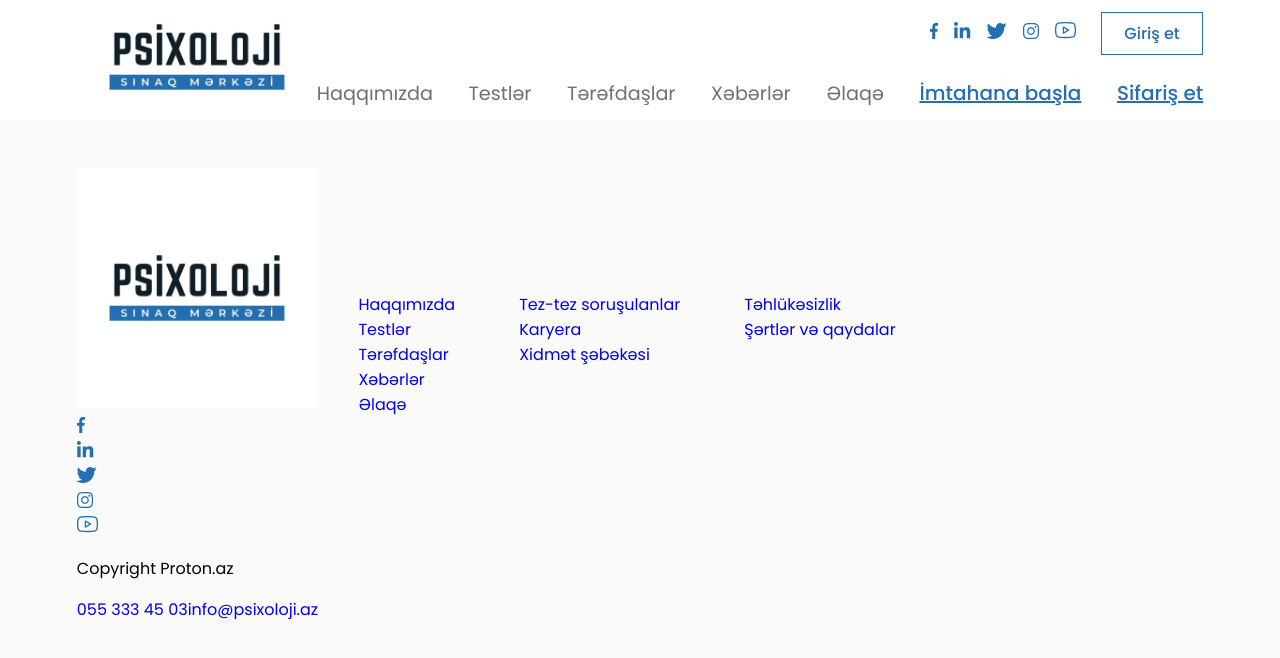
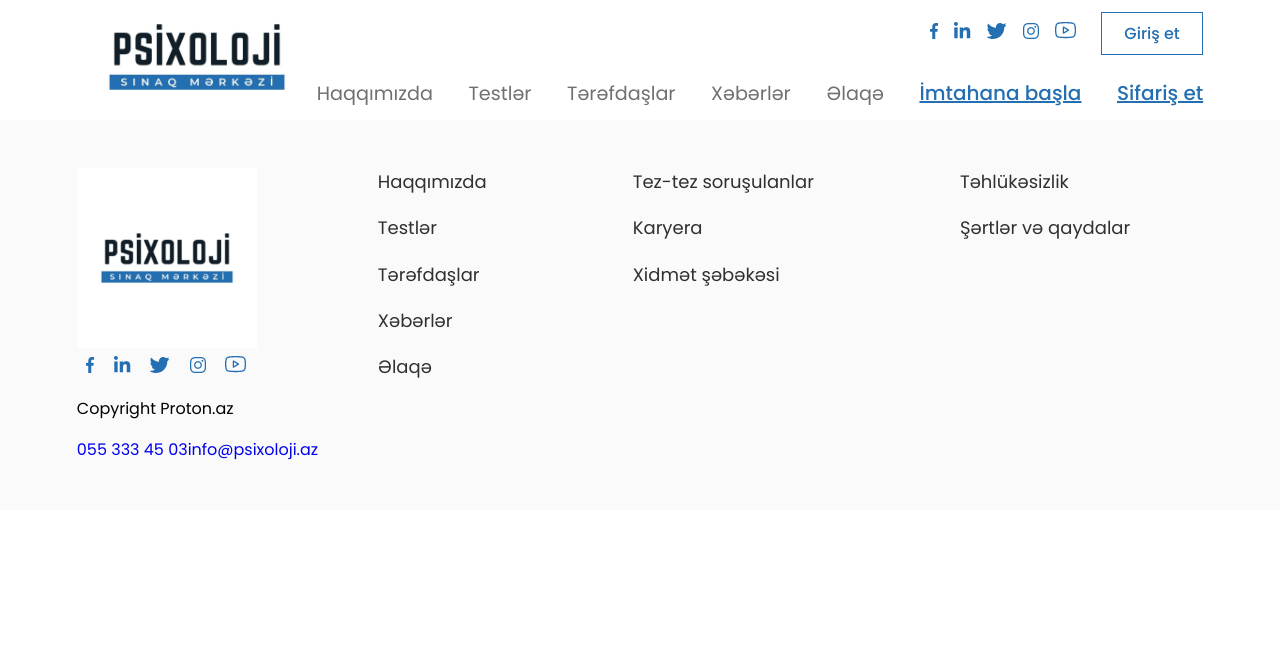
Before and after one commit to ccavad/react-psixoloji, a React (Vite) app: page / in a window 1280 px wide. Shown: the top 658 px of the page. Built offline with nearby package versions, Linux system fonts and the light colour scheme.

Commit message:
some styling changes

```diff
--- a/index.html
+++ b/index.html
@@ -10,6 +10,7 @@
     <!-- Font awesome  -->
     <link rel="stylesheet" href="https://cdnjs.cloudflare.com/ajax/libs/font-awesome/6.2.0/css/all.min.css" integrity="sha512-xh6O/CkQoPOWDdYTDqeRdPCVd1SpvCA9XXcUnZS2FmJNp1coAFzvtCN9BmamE+4aHK8yyUHUSCcJHgXloTyT2A==" crossorigin="anonymous" referrerpolicy="no-referrer" />
     <link rel="stylesheet" href="css/style.css">
+    <link rel="shortcut icon" href="./public/assets/logo.png" type="image/x-icon">
     <title>Psixoloji Sınaq Mərkəzi</title>
   </head>
   <body>
--- a/src/App.css
+++ b/src/App.css
@@ -108,13 +108,34 @@ footer {
 
 .footer__top {
   display: grid;
-  grid-template-columns: 1fr 3fr;
+  grid-template-columns: 180px auto;
   align-items: center;
+  gap: 3rem;
+}
+
+.footer__logo img {
+  max-width: 100%;
+}
+
+.footer__social {
+  display: flex;
+  justify-content: space-around;
 }
 
 .footer__nav {
   display: flex;
-  gap: 4rem
+  justify-content: space-around;
+}
+
+.footer__nav ul {
+  display: flex;
+  flex-direction: column;
+  gap: 1.2rem;
+}
+
+.footer__nav a {
+  color: #303030;
+  font-size: 18px
 }
 
 /* Media queries  */
```
